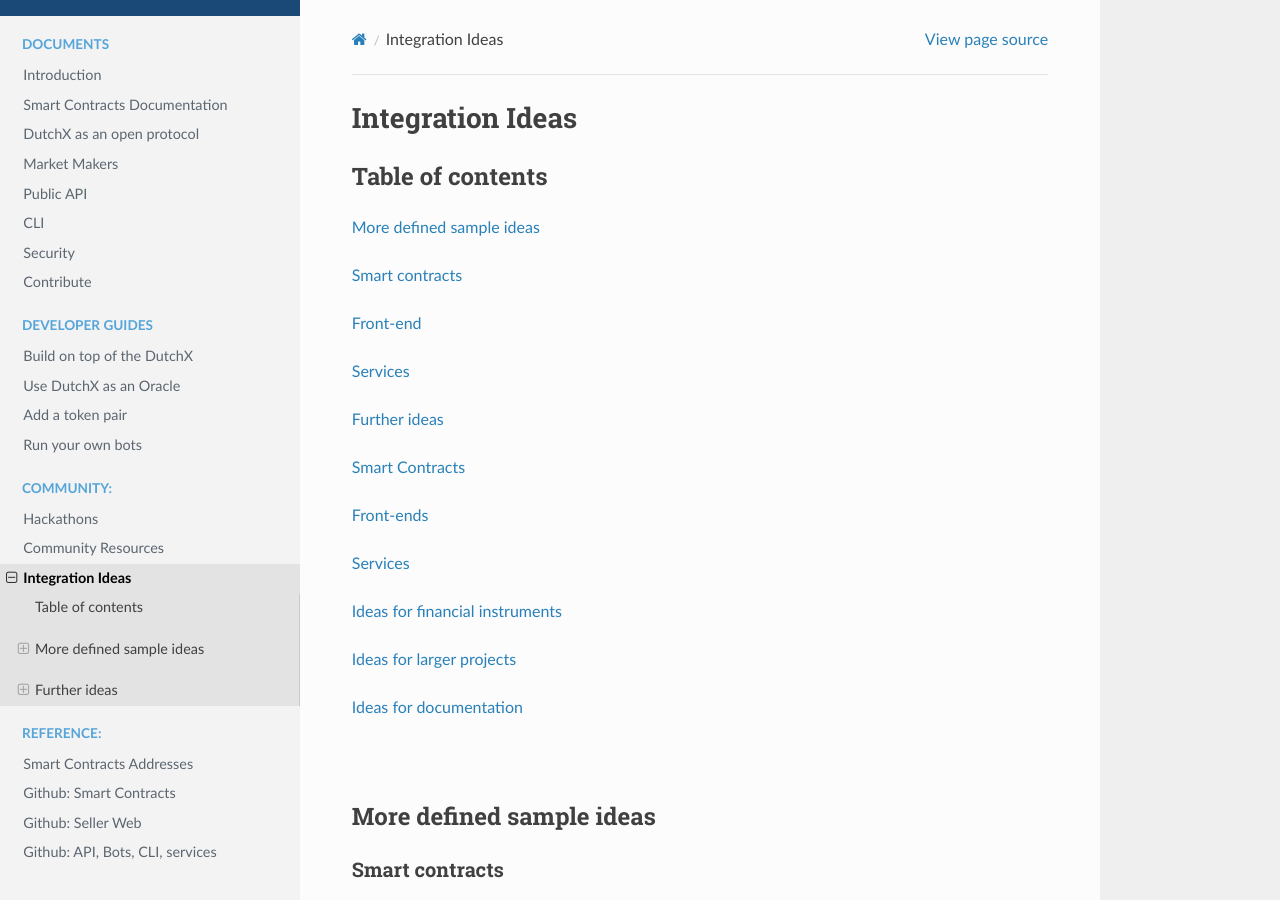
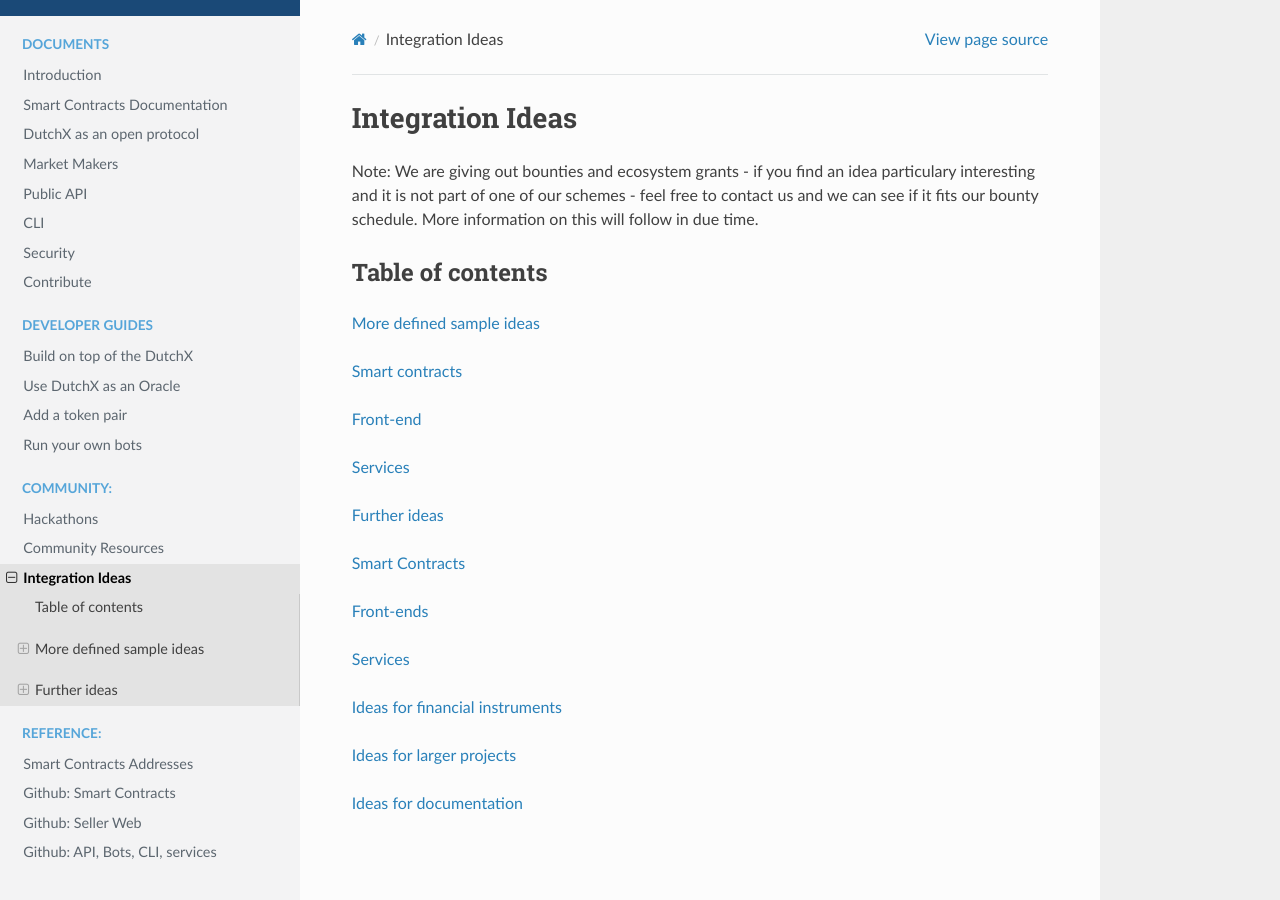
Before and after one commit to gnosis/dx-docs, a Sphinx documentation site: the page built from source/integration-ideas.md, in a window 1280 px wide and 900 px high. Built offline with Sphinx 7.4.7 and the Read the Docs theme 2.0.0, drawn with Linux system fonts in a browser that asks for light colours.

Commit message:
Update integration-ideas.md

```diff
--- a/source/integration-ideas.md
+++ b/source/integration-ideas.md
@@ -1,4 +1,6 @@
 # Integration Ideas
+
+Note: We are giving out bounties and ecosystem grants - if you find an idea particulary interesting and it is not part of one of our schemes - feel free to contact us and we can see if it fits our bounty schedule. More information on this will follow in due time.
 
 ### Table of contents
 
```
